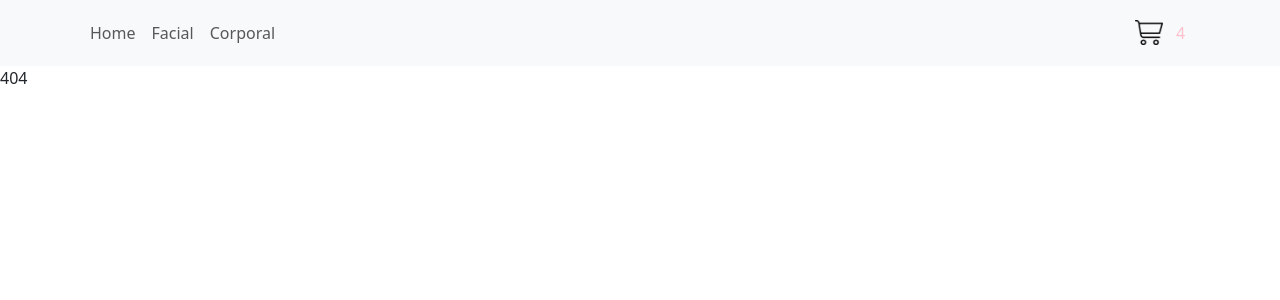
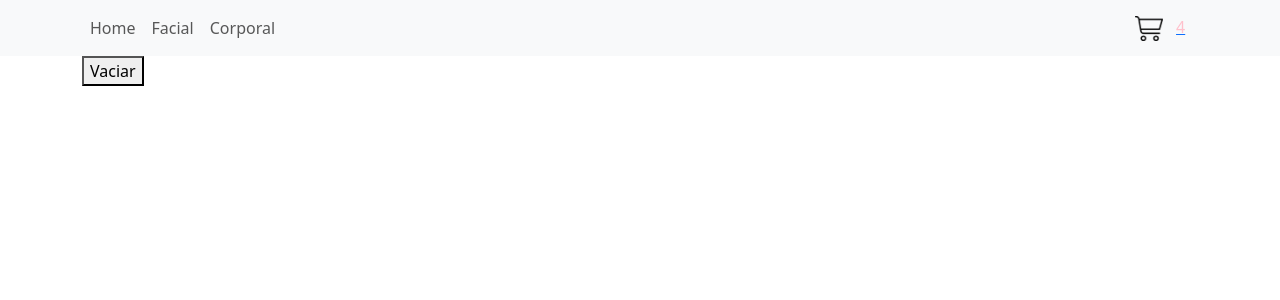
Before and after one commit to pauzuffinetti/PreEntrega1Zuffinetti, a React (Vite) app: page /cart/1 in a window 1280 px wide. Before the commit this address had no page. Shown: the top 300 px of the page. Built offline with nearby package versions, Linux system fonts and the light colour scheme.

Commit message:
agregando firebase 2

```diff
--- a/src/App.jsx
+++ b/src/App.jsx
@@ -3,24 +3,11 @@ import { ItemListContainer } from "./components/ItemListContainer"
 import { ItemDetailsContainer } from './components/ItemDetailsContainer'
 import { NavBar } from "./components/NavBar"
 import { Provider } from './contexts/ItemsContext';
-import { getFirestore, collection, getDocs } from 'firebase/firestore';
-import { useEffect } from 'react';
+import { Cart } from './components/Cart';
 
 
 
 function App() {
-
-  // useEffect(() => {
-  //   const db = getFirestore();
-
-  //   const refCollection = collection(db, "items");
-
-  //   getDocs(refCollections).then((snapshot) => {
-  //     if (snapshot.exists()) {
-  //       setProducts({ id: snapshot.id, ...snapshot.data()});
-  //     }
-  //   });
-  // }, []);
 
   return (
     <Provider>
@@ -30,6 +17,7 @@ function App() {
       <Route path="/" element={<ItemListContainer />} />
       <Route path="/category/:id" element={<ItemListContainer />} />
       <Route path="/item/:id" element={<ItemDetailsContainer />} />
+      <Route path="/cart/:id" element={<Cart />} />
       <Route path="*" element={404} />
     </Routes>
      </BrowserRouter>
--- /dev/null
+++ b/src/components/Cart.jsx
@@ -0,0 +1,24 @@
+import { useContext } from "react";
+import { ItemsContext } from "../contexts/ItemsContext";
+import Container from 'react-bootstrap/Container';
+
+
+export const Cart = () => {
+    const {items, removeItem, reset} = useContext(ItemsContext);
+
+    return (
+    <Container>
+        <button onClick={reset}>Vaciar</button>
+        {items.map((item) => {
+            return (
+                <div key={item.id}>
+                    <h1>{item.title}</h1>
+                    <img src={item.imageId} height={200} />
+                    <p>{item.quantity}</p>
+                    <p onClick={() => removeItem(item.id)}>X</p>
+                </div>
+            );
+        })}
+    </Container>
+    );
+}
--- a/src/components/CartWidget.jsx
+++ b/src/components/CartWidget.jsx
@@ -1,11 +1,12 @@
 import cart from '../assets/cart.png'
+import { Link } from 'react-router-dom'
 
 export const CartWidget = () => {
     return (
-        <>
+        <Link to="/Cart">
             <img src={cart} height={25}/>
             <span>4</span>
-        </>
+        </Link>
 
 
     )
--- a/src/contexts/ItemsContext.jsx
+++ b/src/contexts/ItemsContext.jsx
@@ -24,7 +24,14 @@ export const Provider = ({children}) => {
     }
    };
 
+   const removeItem = (id) => {
+    const filter = items.filter(i => i.id !== id);
+    setItems(filter);
+   }
+
    console.log(items);
 
-    return <ItemsContext.Provider value={{ addItem, items, reset }}>{children}</ItemsContext.Provider>;
+    return (
+    <ItemsContext.Provider value={{ addItem, items, removeItem, reset }}>{children}</ItemsContext.Provider>
+    );
 }
```
